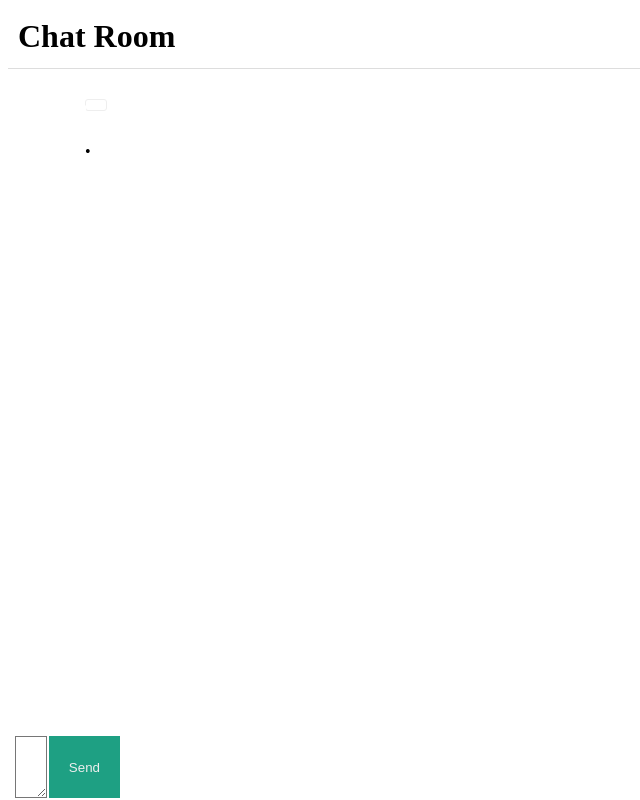
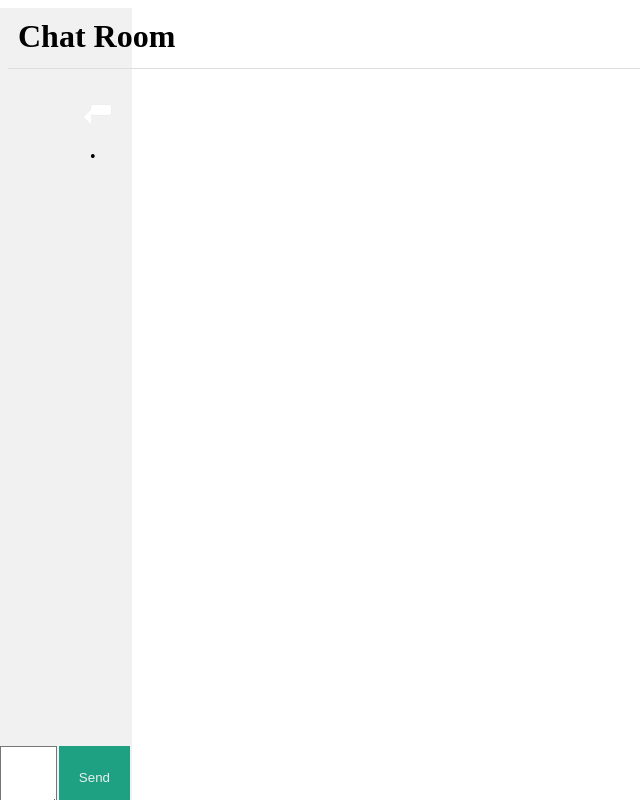
Before and after one commit to NimbusFoundry/Chat, a plain HTML site: page app/plugins/chat/index.html in a window 1280 px wide. Shown: the whole page, without its empty margins (0-640 px from the left). Drawn offline with Linux system fonts and the light colour scheme; files whose address does not match are found by name.

Commit message:
fixed window for chat

```diff
--- a/app/plugins/chat/index.html
+++ b/app/plugins/chat/index.html
@@ -7,7 +7,7 @@
 		<div class="row-fluid">
 
 			<!-- message list  -->
-			<div class="chat-list span8">
+			<div class="chat-list span8" style="background-color: #f1f1f1;">
 				<div class="list">
 					<div ng-repeat="message in messages" class="msg" ng-class="{mine:is_mine_message(message)}">
 						<div class="avatar">
--- a/app/plugins/chat/style.css
+++ b/app/plugins/chat/style.css
@@ -21,22 +21,25 @@
 }
 
 .chat-list .list{
-	margin: 10px 15px;
+	margin: 0px;
 	position: relative;
 	max-height: 550px;
 	overflow: scroll;
+	padding: 20px 20px;
+	padding-bottom: 0px;
+	overflow-x: hidden;
 }
 
 .chat-list .send-box{
 	position: absolute;
-	bottom: 10px;
+	bottom: 0px;
 	width: 100%;
 }
 .chat-list .send-box .send-container{
 	width: 100%;
 	padding-right: 75px;
 	box-sizing: border-box;
-	padding-left: 15px;
+	padding-left: 0px;
 	overflow: hidden;
 }
 .chat-list .send-box textarea{
@@ -64,7 +67,7 @@
 }
 
 .chat-list .list, .user-list ul{
-	margin-top: 75px;
+	margin-top: 60px;
 }
 .chat-list .list .msg{
 	padding-bottom: 15px;
@@ -147,3 +150,7 @@
 .user-list ul>li{
 	padding: 0px 0px 10px 0px;
 }
+
+.page-wrap {
+	background: #fff;
+}
```
Also changed, not shown: index.html (+1 -1 lines).
